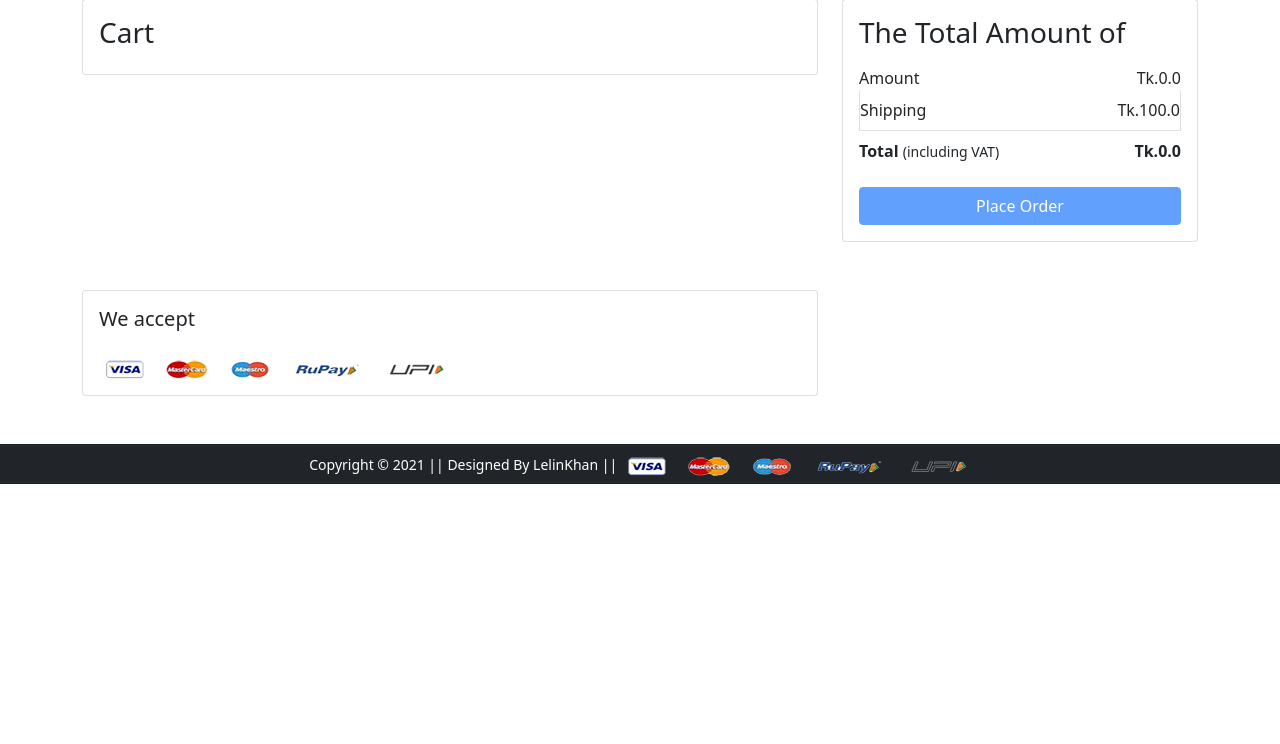
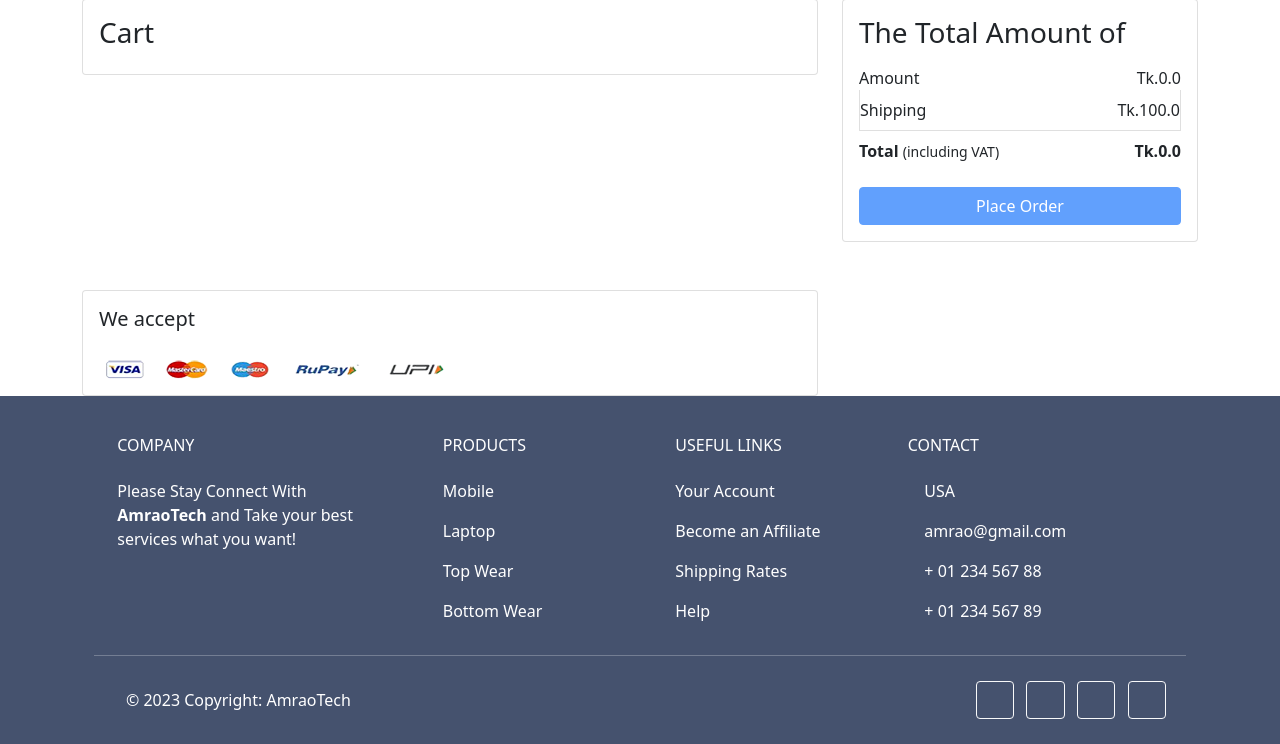
Before and after one commit to lelinkhan/Django-Ecommerce-site, a Django app: page /cart/ in a window 1280 px wide. Shown: the part 201-945 px from the top of the page. Before the commit the page ends 685 px from the top, so only its background shows below. Run offline with Django 4.2, Linux system fonts and the light colour scheme; a user stored in the database is signed in; data comes from the database, SQL or seed files in the repository; some libraries are stand-ins or nearby versions; some web fonts are replaced.

Commit message:
footer section update

```diff
--- a/Django_Ecommerce/Ecommerce/app/templates/app/base.html
+++ b/Django_Ecommerce/Ecommerce/app/templates/app/base.html
@@ -91,10 +91,82 @@
     {% block main-content %} {% endblock main-content %}
 
     <!-- Start Footer -->
-    <footer class="container-fluid bg-dark text-center p-2 mt-5">
-        <small class="text-white">Copyright &copy; 2021 || Designed By LelinKhan || </small>
-        <img src="{% static 'app/images/payment.png' %}" alt="" srcset="" class="img-fluid" height="2px">
-    </footer> <!-- End Footer -->
+    <footer class="text-center text-lg-start text-white" style="background-color: #45526e">
+        <!-- Grid container -->
+        <div class="container p-4 pb-0">
+            <!-- Section: Links -->
+            <section class="">
+                <!--Grid row-->
+                <div class="row">
+                    <!-- Grid column -->
+                    <div class="col-md-3 col-lg-3 col-xl-3 mx-auto mt-3">
+                        <h6 class="text-uppercase mb-4 font-weight-bold">Company</h6>
+                        <p>
+                            Please Stay Connect With <strong> AmraoTech </strong> and Take your best services what you want!
+                        </p>
+                    </div>
+                    <!-- Grid column -->
+
+                    <hr class="w-100 clearfix d-md-none" />
+
+                    <!-- Grid column -->
+                    <div class="col-md-2 col-lg-2 col-xl-2 mx-auto mt-3">
+                        <h6 class="text-uppercase mb-4 font-weight-bold">Products</h6>
+                        <p><a style="color: white; text-decoration: none;" href="#" onmouseover="this.style.color='#007bff'" onmouseout="this.style.color='white'">Mobile</a></p>
+                        <p><a style="color: white; text-decoration: none;" href="#" onmouseover="this.style.color='#007bff'" onmouseout="this.style.color='white'">Laptop</a></p>
+                        <p><a style="color: white; text-decoration: none;" href="#" onmouseover="this.style.color='#007bff'" onmouseout="this.style.color='white'">Top Wear</a></p>
+                        <p><a style="color: white; text-decoration: none;" href="#" onmouseover="this.style.color='#007bff'" onmouseout="this.style.color='white'">Bottom Wear</a></p>
+                    </div>
+                    <!-- Grid column -->
+
+                    <hr class="w-100 clearfix d-md-none" />
+
+                    <!-- Grid column -->
+                    <div class="col-md-3 col-lg-2 col-xl-2 mx-auto mt-3">
+                        <h6 class="text-uppercase mb-4 font-weight-bold">Useful links</h6>
+                        <p><a style="color: white; text-decoration: none;" href="#" onmouseover="this.style.color='#007bff'" onmouseout="this.style.color='white'">Your Account</a></p>
+                        <p><a style="color: white; text-decoration: none;" href="#" onmouseover="this.style.color='#007bff'" onmouseout="this.style.color='white'">Become an Affiliate</a></p>
+                        <p><a style="color: white; text-decoration: none;" href="#" onmouseover="this.style.color='#007bff'" onmouseout="this.style.color='white'">Shipping Rates</a></p>
+                        <p><a style="color: white; text-decoration: none;" href="#" onmouseover="this.style.color='#007bff'" onmouseout="this.style.color='white'">Help</a></p>
+                    </div>
+
+                    <!-- Grid column -->
+                    <hr class="w-100 clearfix d-md-none" />
+
+                    <!-- Grid column -->
+                    <div class="col-md-4 col-lg-3 col-xl-3 mx-auto mt-3">
+                        <h6 class="text-uppercase mb-4 font-weight-bold">Contact</h6>
+                        <p><i class="fas fa-home mr-3"></i> USA</p>
+                        <p><i class="fas fa-envelope mr-3"></i> amrao@gmail.com</p>
+                        <p><i class="fas fa-phone mr-3"></i> + 01 234 567 88</p>
+                        <p><i class="fas fa-print mr-3"></i> + 01 234 567 89</p>
+                    </div>
+                </div>
+            </section>
+            <hr class="my-3">
+
+            <!-- Section: Copyright -->
+            <section class="p-3 pt-0">
+                <div class="row d-flex align-items-center">
+                    <div class="col-md-7 col-lg-8 text-center text-md-start">
+                        <div class="p-3">
+                            © 2023 Copyright:
+                            <a style="color: white; text-decoration: none;" href="https://mdbootstrap.com/">AmraoTech</a>
+                        </div>
+                    </div>
+
+                    <div class="col-md-5 col-lg-4 ml-lg-0 text-center text-md-end">
+                        <!-- Social icons -->
+                        <a class="btn btn-outline-light btn-floating m-1" role="button" href="#" onmouseover="this.style.color='#007bff'" onmouseout="this.style.color='white'"><i class="fab fa-facebook-f"></i></a>
+                        <a class="btn btn-outline-light btn-floating m-1" role="button" href="#" onmouseover="this.style.color='#007bff'" onmouseout="this.style.color='white'"><i class="fab fa-twitter"></i></a>
+                        <a class="btn btn-outline-light btn-floating m-1" role="button" href="#" onmouseover="this.style.color='#007bff'" onmouseout="this.style.color='white'"><i class="fab fa-google"></i></a>
+                        <a class="btn btn-outline-light btn-floating m-1" role="button" href="#" onmouseover="this.style.color='#007bff'" onmouseout="this.style.color='white'"><i class="fab fa-instagram"></i></a>
+                    </div>
+                </div>
+            </section>
+        </div>
+    </footer>
+    <!-- Footer -->
 
     <!-- Jquery -->
     <script src="{% static 'app/js/jquery.min.js' %}" crossorigin="anonymous"></script>
```
